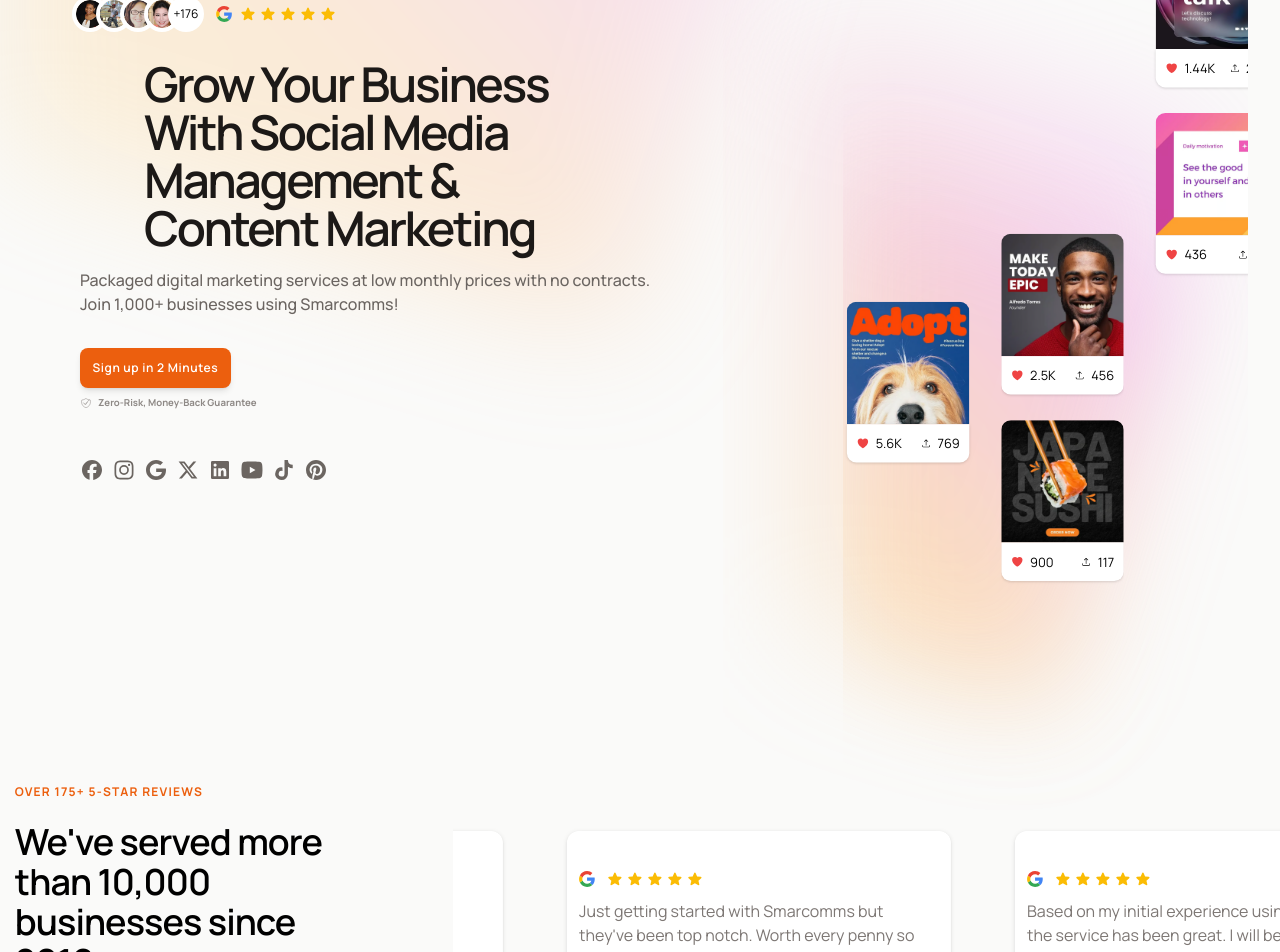
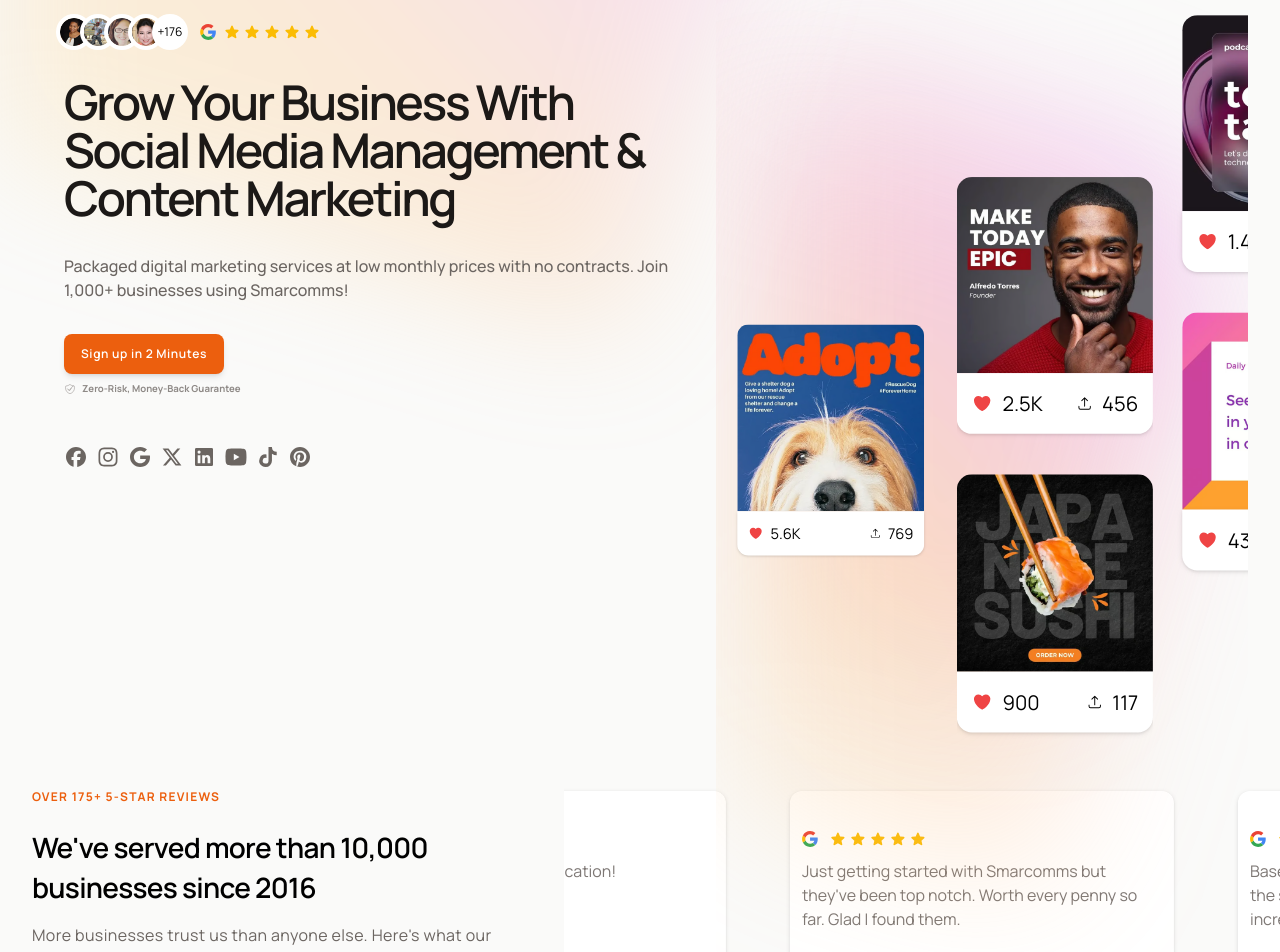
Before and after one commit to dale8nson/marketing-website, a Next.js app: page / in a window 1280 px wide. Shown: the part 200-1152 px from the top of the page. Built offline with nearby package versions, Linux system fonts and the light colour scheme.

Commit message:
Refactor layout and styles for improved responsiveness and consistency across components

```diff
--- a/app/page.tsx
+++ b/app/page.tsx
@@ -12,10 +12,10 @@
   return (
     <main className="w-full h-full m-0 flex flex-col justify-start items-center md:items-start md:mx-auto pb-10 overflow-x-clip">
       <Hero />
-      <div className="grid max-w-2xl grid-cols-1 lg:grid-cols-[2fr_5fr] gap-x-8 gap-y-16 mb-16 sm:gap-y-20 lg:mx-0 lg:max-w-none mt-56 md:w-full mx-auto 2xl:w-3/5">
-        <div className="flex flex-col md:justify-start md:items-start items-center gap-y-4 w-10/12 md:w-11/12 mx-auto ">
-          <p className="text-primary text-center leading-7 tracking-widest font-bold text-xs">OVER 175+ 5-STAR REVIEWS</p>
-          <h2 className="text-3xl 2xl:text-[1.8rem] font-semibold text-center md:text-left md:text-4xl tracking-tight">We've served more than 10,000 businesses since 2016</h2>
+      <div className="grid max-w-2xl grid-cols-1 lg:grid-cols-[3fr_5fr] gap-x-8 gap-y-16 mb-16 sm:gap-y-20 lg:mx-0 lg:max-w-none mt-56 md:w-full mx-auto 2xl:w-3/5">
+        <div className="flex flex-col md:justify-start md:items-start items-center gap-y-4 w-10/12 md:w-11/12 mx-auto lg:w-full lg:ml-8 ">
+          <p className="text-primary min-[0px]:text-center leading-7 tracking-widest font-bold text-xs lg:text-left lg:w-full">OVER 175+ 5-STAR REVIEWS</p>
+          <h2 className="text-3xl 2xl:text-[1.8rem] font-semibold text-center md:text-left md:text-4xl lg:text-[1.75rem] tracking-tight">We've served more than 10,000 businesses since 2016</h2>
           <p className="text-muted-foreground tracking-wide">More businesses trust us than anyone else. Here's what our clients have to say about us.</p>
           <Link className="inline-flex items-center justify-center whitespace-nowrap font-semibold transition-colors focus:outline-none focus:ring-2 focus:ring-ring focus:ring-offset-2 disabled:pointer-events-none disabled:opacity-50 lg:rounded-lg border border-input bg-transparent shadow-sm hover:bg-accent hover:text-accent-foreground lg:shadow h-8 px-3 text-xs rounded-lg hover:border" href="#">Read verified reviews</Link>
         </div>
--- a/components/AppBar.tsx
+++ b/components/AppBar.tsx
@@ -18,7 +18,7 @@
         <div className="flex flex-col justify-center items-center w-full h-full bg-white relative ">
           <div className="flex flex-row min-[0px]:justify-end justify-center min-[0px]:items-center w-full h-full bg-white relative">
             <MobileMenu />
-            <div className="min-[0px]:hidden lg:flex lg:flex-row justify-center gap-x-4 items-center w-full">
+            <div className="min-[0px]:hidden lg:flex lg:flex-row justify-center gap-x-4 items-center w-full lg:h-16">
               <Link className="whitespace-nowrap font-semibold text-sm leading-6 text-foreground hover:text-foreground/80 hover:text-[#514f4e]" href="#">Reviews</Link>
               <Menu className=" relative z-20 overflow-x-visible" portalRef={portalRef}>
                 <Menu.Button className="hover:text-[#514f4e]">
--- a/components/Hero.tsx
+++ b/components/Hero.tsx
@@ -18,8 +18,8 @@
   return (
     <section className="relative overflow-x-clip overflow-y-visible md:overflow-x-clip md:overflow-y-visible w-full h-full flex flex-row justify-center items-center">
       <GradientBg />
-      <div className="relative z-20 grid grid-cols-1 lg:grid-cols-[45fr_35fr] gap-6 md:gap-4 md:px-8 pb-8 h-full w-full lg:w-full overflow-y-visible 2xl:w-3/5 2xl:px-0 2xl:grid-cols-[40fr_35fr]">
-        <div className="flex flex-col justify-center items-start gap-6 h-full w-full pl-6 2xl:pl-0">
+      <div className="relative z-20 grid grid-cols-1 lg:grid-cols-[44fr_35fr] gap-6 md:gap-4 md:px-8 pb-8 h-full w-full lg:w-full overflow-y-visible 2xl:w-3/5 2xl:px-0 2xl:grid-cols-[40fr_35fr]">
+        <div className="flex flex-col justify-center items-start gap-6 h-full w-full pl-6 lg:pl-2 2xl:pl-0">
           <div className="flex flex-col items-start px-6 justify-start gap-y-8 w-full">
             <div className="flex lg:justify-start flex-row justify-center  items-center 2xl:justify-start gap-x-4 pt-40 w-full">
               <div className="flex flex-row relative items-center bg-transparent [&_img]:-ml-[0.25rem]">
@@ -40,13 +40,13 @@
                 </div>
               </div>
             </div>
-            <div className="flex flex-col justify-start items-start w-full gap-y-4">
-              <h1 className="font-[manrope] md:mx-16 font-semibold text-4xl md:text-5xl text-center lg:text-left tracking-tighter text-[#1c1917]">Grow Your Business With Social Media Management & Content Marketing</h1>
+            <div className="flex flex-col justify-start items-start w-full gap-y-4 lg:gap-y-8">
+              <h1 className="font-[manrope] md:mx-16 font-semibold text-4xl md:text-5xl text-center lg:mx-auto lg:text-left tracking-tighter text-[#1c1917]">Grow Your Business With Social Media Management & Content Marketing</h1>
               <p className="text-[#6b6561] font-medium text-center lg:text-left text-base">Packaged digital marketing services at low monthly prices with no contracts. Join 1,000+ businesses using Smarcomms!</p>
             </div>
 
             <div className="flex flex-col gap-y-2 justify-center md:!items-start items-center md:!justify-start w-full">
-              <CTA className="text-white bg-[#ec5f0e] tracking-wider font-light h-10 py-3 text-sm md:mx-auto md:w-1/4 lg:ml-0">Sign up in 2 Minutes</CTA>
+              <CTA className="text-white bg-[#ec5f0e] tracking-wider font-light h-10 py-3 text-sm md:mx-auto md:w-1/4 lg:px-20 lg:ml-0">Sign up in 2 Minutes</CTA>
               <div className="flex flex-row justify-center items-center lg:justify-start gap-x-[0.125rem] text-[0.6rem] text-[#8e8986] w-full font-bold">
                 <VerificationBadge />
                 Zero-Risk, Money-Back Guarantee
@@ -65,15 +65,15 @@
           </div>
         </div>
         <div className="relative flex flex-col justify-center items-start mx-0 w-full lg:overflow-y-visible overflow-x-clip 2xl:overflow-x-visible">
-          <div className="relative grid min-[0px]:grid-cols-2 md:grid-cols-3 mt-8 gap-x-4 overflow-y-visible overflow-x-clip min-[0px]:w-full pl-1 pr-6 h-full lg:w-[108%] md:-translate-y-48 lg:translate-y-32 md:ml-16 md:scale-[0.8] md:gap-x-10">
-            <div className="min-[0px]:hidden md:flex md:flex-col justify-center items-center lg:translate-y-24 lg:w-full">
+          <div className="relative grid min-[0px]:grid-cols-2 md:grid-cols-3 mt-8 gap-x-4 overflow-y-visible overflow-x-clip lg:overflow-x-visible min-[0px]:w-full pl-1 pr-6 h-full lg:w-[108%] md:-translate-y-48 lg:translate-y-32 md:ml-16 md:scale-[0.8] md:gap-x-10 lg:scale-[1.15]">
+            <div className="min-[0px]:hidden md:flex md:flex-col justify-center items-center lg:translate-y-24 lg:w-full lg:scale-[0.8]">
               <SNSCard src="/example-social-media-post-for-pet-adoption.avif" likes="5.6K" uploads="769" />
             </div>
-            <div className="flex flex-col gap-y-8 lg:translate-y-32 overflow-x-clip overflow-y-visible md:py-32 md:px-0 h-full">
+            <div className="flex flex-col gap-y-8 lg:translate-y-32 overflow-x-clip overflow-y-visible md:py-32 md:px-0 h-full lg:scale-[1.1]">
               <SNSCard src="/example-social-media-post-for-speakers.avif" likes="2.5K" uploads="456" />
               <SNSCard src="/example-social-media-post-for-sushi.avif" likes="900" uploads="117" />
             </div>
-            <div className="flex flex-col gap-y-8 min-[0px]:translate-y-32 md:-translate-y-32">
+            <div className="flex flex-col gap-y-8 min-[0px]:translate-y-32 md:-translate-y-32 lg:translate-y-32 lg:scale-[1.1]">
               <SNSCard src="/example-social-media-post-for-tech.avif" likes="1.44K" uploads="249" />
               <SNSCard src="/hero-post-12.avif" likes="436" uploads="82" />
 
--- a/components/SNSCard.tsx
+++ b/components/SNSCard.tsx
@@ -6,7 +6,7 @@
   const alt = src.match(/(.+?)\./)?.[0].replace("-", " ")
 
   return (
-    <div className="flex flex-col p-0">
+    <div className="flex flex-col p-0 lg:aspect-square">
       <Image className="rounded-t-xl" src={src} width={320} height={320} alt="example social media post for speakers" />
       <div className="flex flex-row bg-white items-center justify-between p-3 drop-shadow rounded-b-xl">
         <div className="flex flex-row gap-x-2 items-center">
```
